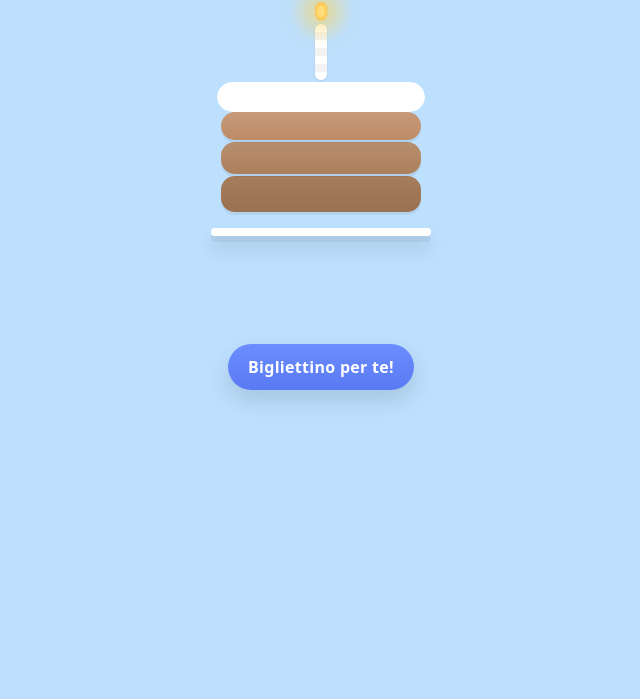
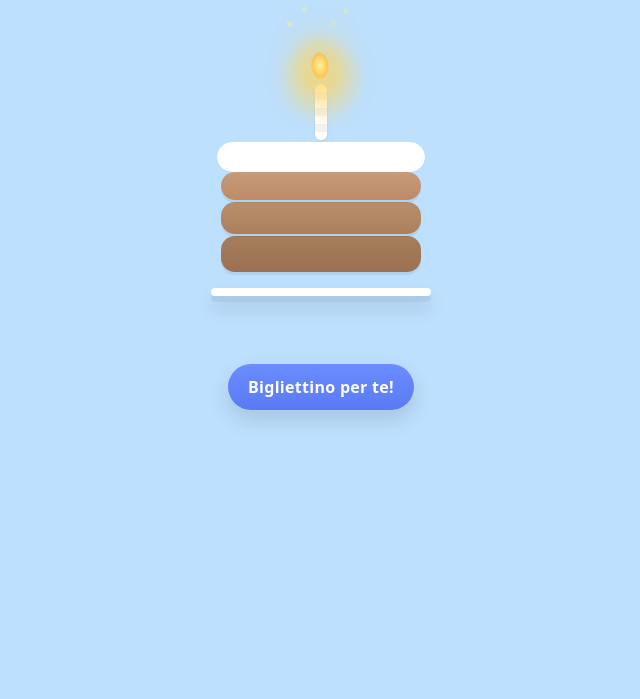
Before and after one commit to ValeSlavi/compleAle, a plain HTML site: page index.html in a window 1280 px wide. Shown: the part 101-800 px from the top of the page, without its empty margins (319-959 px from the left). Drawn offline with Linux system fonts and the light colour scheme.

Commit message:
messo apposto la fiamma

```diff
--- a/style.css
+++ b/style.css
@@ -28,7 +28,7 @@ body {
 
 /* Header sullo stesso azzurro */
 .title {
-  height: 100px;
+  height: 140px;
   display: grid;
   place-items: center;
   background: var(--panel); /* niente fascia scura dietro al titolo */
@@ -41,13 +41,15 @@ body {
 }
 
 /* Pannello rosa con torta centrata */
+/* Pannello (unifica in un SOLO blocco .panel) */
 .panel {
   min-height: 430px;
-  background: var(--panel); /* rimuove il gradient nero in testa */
+  background: var(--panel);
   display: grid;
   place-items: center;
+  padding: 40px 20px;
   position: relative;
-  overflow: hidden;
+  overflow: visible; /* prima era hidden: tagliava la fiamma */
 }
 
 /* Torta */
@@ -58,6 +60,8 @@ body {
   opacity: 0;
   transform: translateY(28px) scale(0.98);
   animation: cake-in 800ms ease-out 200ms forwards;
+  overflow: visible;   /* lascia uscire l’alone della fiamma */
+  isolation: isolate;  /* stacking pulito per z-index e filtri */
 }
 @keyframes cake-in {
   to { opacity: 1; transform: translateY(0) scale(1); }
@@ -188,28 +192,29 @@ body {
   position: absolute;
   left: 50%;
   bottom: 56px;
-  width: 18px;
-  height: 26px;
+  width: 22px;
+  height: 34px;
   transform: translateX(-50%);
   transform-origin: center bottom;
   opacity: 0;
+  z-index: 6;
   border-radius: 50% 50% 50% 50% / 65% 65% 35% 35%;
-  background:
-    radial-gradient(closest-side, #ffe9a3 0%, #ffd66b 50%, #ffb43e 70%, rgba(255,182,72,0) 72%);
-  filter: drop-shadow(0 0 10px var(--glow)) blur(0.2px);
+  background: radial-gradient(closest-side, #fff7b7 0%, #ffd86c 48%, #ffb54b 70%, rgba(255,182,72,0) 76%);
+  box-shadow: 0 0 26px 10px rgba(255,212,90,0.36); /* glow marcato */
+  filter: drop-shadow(0 0 12px var(--glow));
   animation:
     flame-on 400ms ease-out 1000ms forwards,
-    flicker 1000ms ease-in-out 1400ms infinite;
+    flicker 1100ms ease-in-out 1400ms infinite;
 }
 .flame::after {
   content: "";
   position: absolute;
   left: 50%;
-  top: -32px;
+  top: -28px;     /* più basso: non oltre il bordo */
   transform: translateX(-50%);
-  width: 90px;
-  height: 90px;
-  background: radial-gradient(closest-side, rgba(255,212,90,0.35), transparent 70%);
+  width: 120px;
+  height: 120px;
+  background: radial-gradient(closest-side, rgba(255,212,90,0.40), transparent 72%);
   pointer-events: none;
 }
 @keyframes flame-on { to { opacity: 1; } }
```
